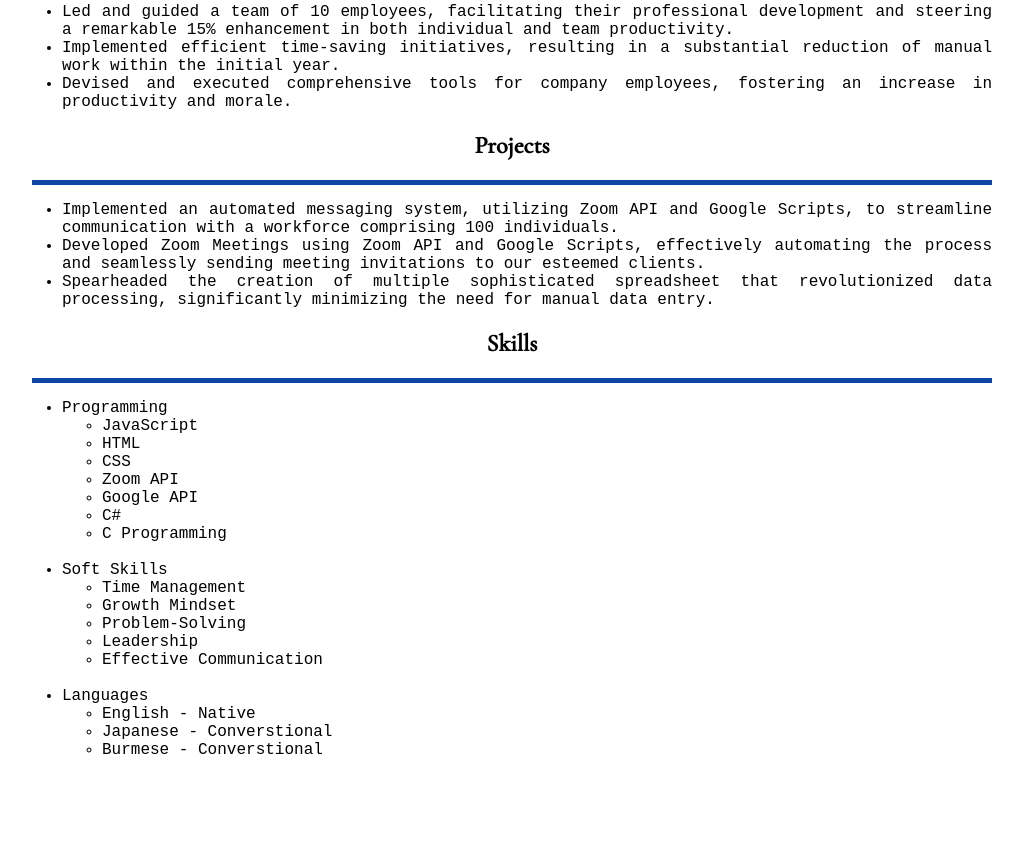
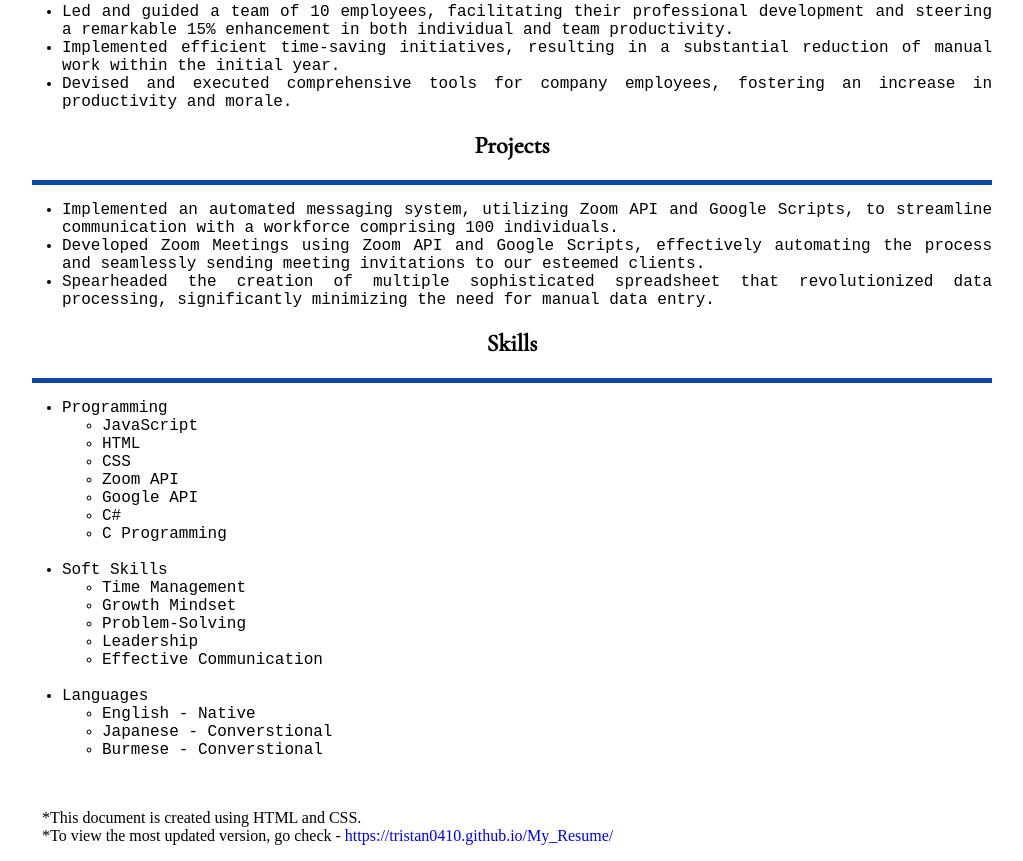
Before and after one commit to tristan0410/My_Resume, a plain HTML site: page index.html in a window 1280 px wide. Shown: the part 899-1760 px from the top of the page, without its empty margins (128-1151 px from the left). Before the commit the page ends 1692 px from the top, so only its background shows below. Drawn offline with nearby package versions, Linux system fonts and the light colour scheme; a web font is replaced by a local one.

Commit message:
Added footer and link to updated resume

```diff
--- a/index.html
+++ b/index.html
@@ -3,7 +3,7 @@
 <html>
   <header>
     <meta charset="UTF-8" />
-    <title>My Resume</title>
+    <title>Tristan Apuad's Resume</title>
     <link rel="stylesheet" href="./styles.css" />
     <link rel="preconnect" href="https://fonts.googleapis.com" />
     <link rel="preconnect" href="https://fonts.gstatic.com" crossorigin />
@@ -15,15 +15,17 @@
 </html>
 
 <body class="centered-div">
-  <div> <!--HEADING-->
+  <div>
+    <!--HEADING-->
     <h1>Tristan Alvaro Myint Apuad</h1>
     <div class="color_block"></div>
-    <p style="text-align: center;">
+    <p style="text-align: center">
       テ352-0001 • Saitama • Japan • tristan0410@gmail.com • +81 80 2144 3946
     </p>
   </div>
 
-  <div> <!--PROFILE SECTION-->
+  <div>
+    <!--PROFILE SECTION-->
     <h2>Profile</h2>
     <div class="color_block"></div>
     <p>
@@ -37,7 +39,8 @@
     </p>
   </div>
 
-  <div> <!--EDUCATION SECTION-->
+  <div>
+    <!--EDUCATION SECTION-->
     <h2>Education</h2>
     <div class="color_block"></div>
     <h3>WASEDA UNIVERSITY</h3>
@@ -47,7 +50,8 @@
     </ul>
   </div>
 
-  <div> <!--WORK EXPERIENCE SECTION-->
+  <div>
+    <!--WORK EXPERIENCE SECTION-->
     <h2>Work Experience</h2>
     <div class="color_block"></div>
     <h3>Front-End Web Developer - GSET</h3>
@@ -93,7 +97,8 @@
     </ul>
   </div>
 
-  <div> <!--PROJECTS SECTION-->
+  <div>
+    <!--PROJECTS SECTION-->
     <h2>Projects</h2>
     <div class="color_block"></div>
     <ul>
@@ -117,7 +122,8 @@
     </ul>
   </div>
 
-  <div> <!--SKILLS SECTION-->
+  <div>
+    <!--SKILLS SECTION-->
     <h2>Skills</h2>
     <div class="color_block"></div>
     <ul>
@@ -150,5 +156,16 @@
       </ul>
     </ul>
   </div>
-  <br/>
+  <br />
+  <footer>
+    <p>
+      *This document is created using HTML and CSS. <br />*To view the most
+      updated version, go check -
+      <a
+        href="https://tristan0410.github.io/My_Resume/"
+        style="text-decoration: none"
+        >https://tristan0410.github.io/My_Resume/</a
+      >
+    </p>
+  </footer>
 </body>
--- a/styles.css
+++ b/styles.css
@@ -30,6 +30,10 @@ div {
   padding-left: 20px;
 }
 
+footer{
+    padding-left: 30px;
+}
+
 .centered-div {
   max-width: 1000px;
   margin: 0 auto;
```
